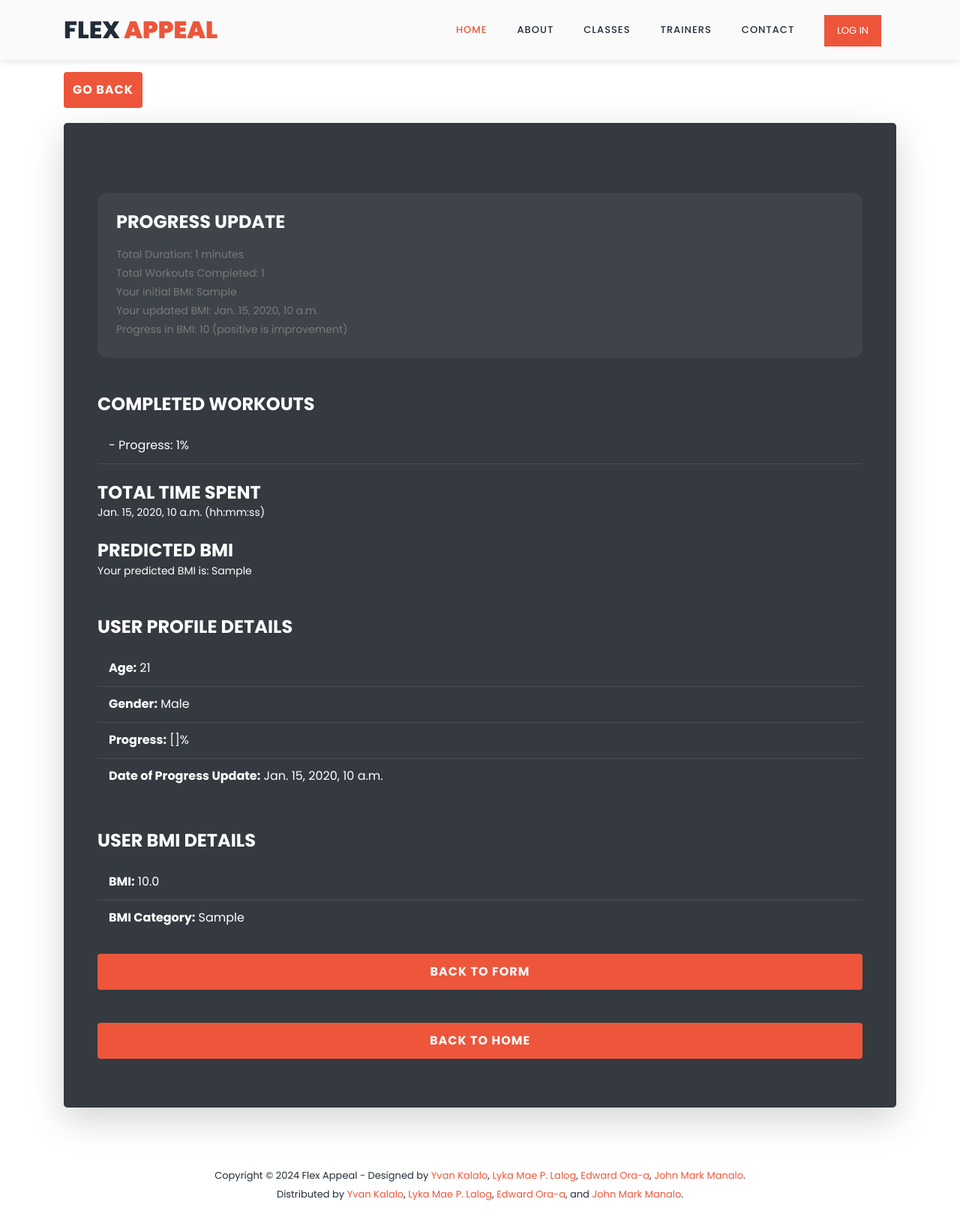
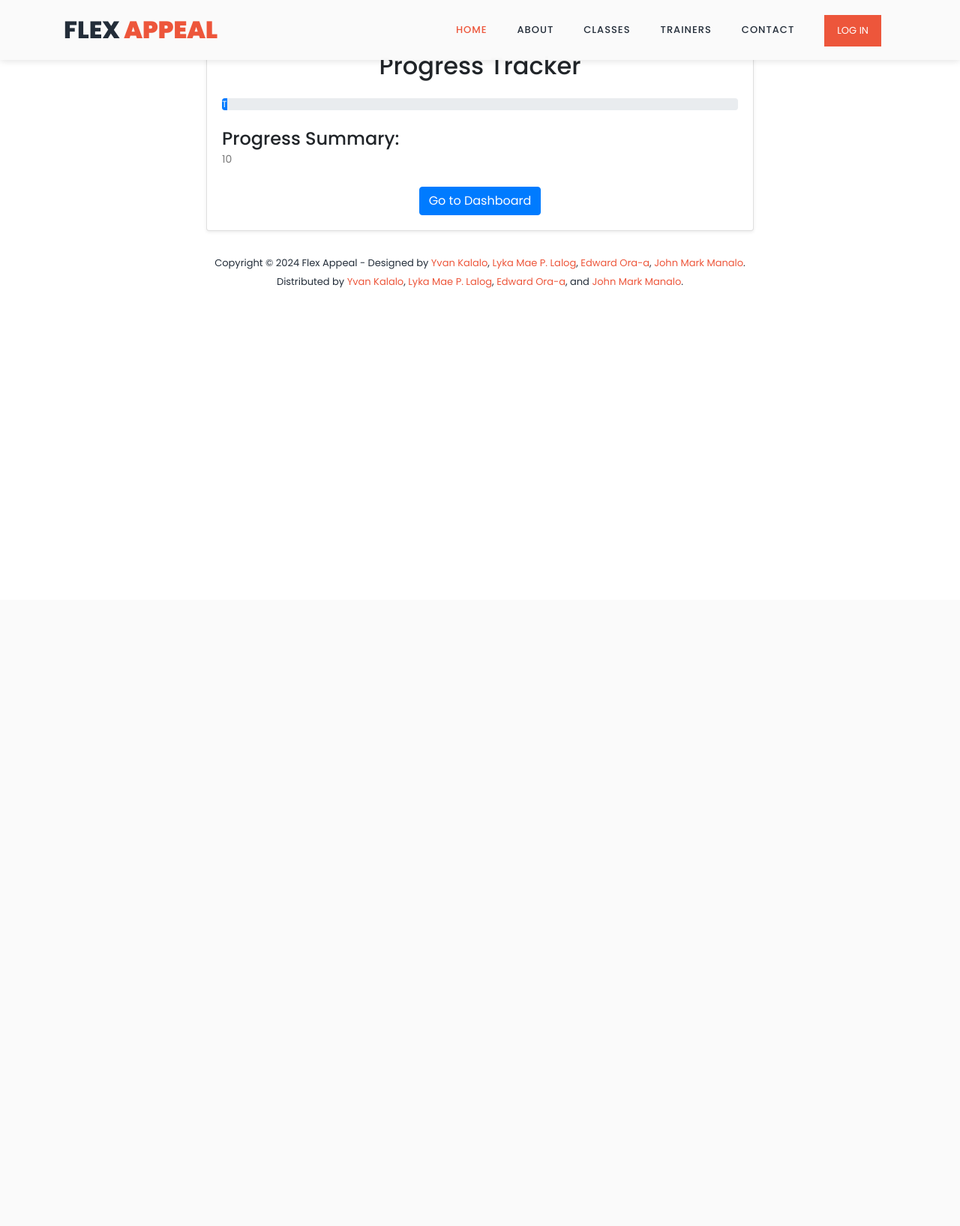
Before and after one commit to YvanLunaKalalo/gym_capstone, a Django app: template machine_learning/templates/progress_tracker.html in a window 1280 px wide. Shown: the whole page at 75% size. After the commit the page ends 384 px from the top, so only its background shows below. Run offline with Django 5.2, Linux system fonts and the light colour scheme; data comes from the database, SQL or seed files in the repository; tables that the repository leaves empty hold one stand-in row (values such as "Sample post"); the template is opened without the code that fills it: values that come from a table or form of the project are taken from there, most other values are stand-ins (such as "Sample title", 1, 10 or a date in 2020); parts of the project's set-up code (start-up, migrations or seed data) failed here and were passed over; some libraries are stand-ins or nearby versions.

Commit message:
My Forty One Commit

```diff
--- a/machine_learning/templates/progress_tracker.html
+++ b/machine_learning/templates/progress_tracker.html
@@ -7,169 +7,30 @@
 {% endblock %}
 
 {% block content %}
+<div class="container mt-5">
+    <div class="row justify-content-center">
+        <div class="col-lg-8 col-md-10 col-sm-12">
+            <div class="card shadow-sm">
+                <div class="card-body">
+                    <h2 class="card-title text-center">Progress Tracker</h2>
 
-<style type="text/css">
-    /* Flex styling for centering video overlay */
-    .video-overlay {
-        display: flex;
-        justify-content: center;
-        align-items: center;
-        height: 100vh;
-    }
+                    <div class="progress mt-4">
+                        <div class="progress-bar" role="progressbar" style="width: {{ total_duration }}%" aria-valuenow="{{ total_duration }}" aria-valuemin="0" aria-valuemax="100">
+                            Total Workout Duration: {{ total_duration }} minutes
+                        </div>
+                    </div>
 
-    /* Caption styling */
-    .caption {
-        text-align: center;
-        color: white;
-        font-size: 1.2rem;
-    }
+                    <div class="mt-4">
+                        <h4>Progress Summary:</h4>
+                        <p>{{ progress_message }}</p>
+                    </div>
 
-    /* Text styling for result section */
-    .result-text {
-        margin-top: 20px;
-        font-weight: bold;
-        color: white;
-        background-color: rgba(0, 0, 0, 0.6);
-        padding: 10px;
-        border-radius: 5px;
-        display: inline-block;
-    }
-
-    /* Progress container for background and padding */
-    .progress-container {
-        background-color: rgba(255, 255, 255, 0.05);
-        padding: 25px;
-        border-radius: 12px;
-    }
-
-    /* Custom progress bar color */
-    .progress-bar-custom {
-        background-color: #ed563b;
-        box-shadow: 0 3px 6px rgba(0, 0, 0, 0.3);
-    }
-
-    /* User profile list styling */
-    .user-profile ul {
-        margin: 0;
-        padding: 0;
-        list-style: none;
-    }
-
-    .list-group-item {
-        font-size: 1rem;
-        padding: 12px 15px;
-        border: none;
-        border-bottom: 1px solid rgba(255, 255, 255, 0.1);
-    }
-
-    /* Button styling */
-    .btn-custom {
-        background-color: #ed563b;
-        border: none;
-        padding: 12px;
-        text-transform: uppercase;
-        font-weight: bold;
-        letter-spacing: 1px;
-        transition: background-color 0.3s ease;
-        color: white;
-        margin-bottom: 20px;
-    }
-
-    .btn-custom:hover {
-        background-color: white;
-        color: #ed563b;
-    }
-</style>
-
-<div class="main-banner pt-5" id="top">
-    <div class="container mt-5">
-
-        <a href="{% url 'recommend' %}" class="btn btn-custom">
-            Go Back
-        </a>
-
-        <div class="card bg-dark text-white shadow-lg p-4 mb-5 rounded-lg">
-            <div class="card-body">
-
-                <!-- Progress Update Section -->
-                <div class="progress-container mt-5">
-                    <h4 class="text-uppercase font-weight-bold">Progress Update</h4>
-                    <div class="mt-3">
-                        <p>Total Duration: {{ total_duration }} minutes</p>
-                        <p>Total Workouts Completed: {{ completed_count }}</p>
-
-                        {% if bmi_progress is not None %}
-                            <p>Your initial BMI: {{ initial_bmi }}</p>
-                            <p>Your updated BMI: {{ updated_bmi }}</p>
-                            <p>Progress in BMI: {{ bmi_progress }} (positive is improvement)</p>
-                        {% else %}
-                            <p>Unable to calculate BMI progress.</p>
-                        {% endif %}
+                    <div class="text-center mt-4">
+                        <a href="{% url 'home' %}" class="btn btn-primary">Go to Dashboard</a>
                     </div>
                 </div>
-
-                <!-- Completed Workouts -->
-                <div class="mt-5">
-                    <h4 class="text-uppercase font-weight-bold">Completed Workouts</h4>
-                    <ul class="list-group mt-3">
-                        {% for completed_workout in completed_workouts %}
-                            <li class="list-group-item bg-transparent text-white">
-                                {{ completed_workout.workout.Title }} - Progress: {{ completed_workout.progress }}%
-                            </li>
-                        {% endfor %}
-                    </ul>
-                </div>
-
-                <!-- Total Time Spent -->
-                <div class="mt-4">
-                    <h4 class="text-uppercase font-weight-bold">Total Time Spent</h4>
-                    <p class="text-white">{{ total_time_spent }} (hh:mm:ss)</p>
-                </div>
-
-                <!-- Predicted BMI -->
-                {% if predicted_bmi %}
-                    <div class="mt-4">
-                        <h4 class="text-uppercase font-weight-bold">Predicted BMI</h4>
-                        <p class="text-white">Your predicted BMI is: {{ predicted_bmi }}</p>
-                    </div>
-                {% endif %}
-
-                <!-- User profile details -->
-                <div class="user-profile mt-5">
-                    <h4 class="text-uppercase font-weight-bold">User Profile Details</h4>
-                    <ul class="list-group list-group-flush mt-3">
-                        <li class="list-group-item bg-transparent text-white"><strong>Age:</strong> {{ user_profile.Age }}</li>
-                        <li class="list-group-item bg-transparent text-white"><strong>Gender:</strong> {{ user_profile.Sex }}</li>
-                        <li class="list-group-item bg-transparent text-white"><strong>Progress:</strong> {{ progress }}%</li>
-                        <li class="list-group-item bg-transparent text-white"><strong>Date of Progress Update:</strong> {{ progress_date }}</li>
-                    </ul>
-                </div>
-
-                <!-- User BMI Details -->
-                <div class="user-profile mt-5">
-                    <h4 class="text-uppercase font-weight-bold">User BMI Details</h4>
-                    <ul class="list-group list-group-flush mt-3">
-                        <li class="list-group-item bg-transparent text-white"><strong>BMI:</strong> {{ bmi|floatformat:1 }}</li>
-                        <li class="list-group-item bg-transparent text-white"><strong>BMI Category:</strong> {{ bmi_category }}</li>
-                    </ul>
-                </div>
-
-                <!-- Buttons -->
-                <div class="mt-4 text-center">
-                    <a href="{% url 'recommend' %}" class="btn btn-custom text-light w-100">
-                        Back to Form
-                    </a>
-                </div>
-
-                <div class="mt-4 text-center">
-                    <a href="{% url 'index' %}" class="btn btn-custom text-light w-100">
-                        Back to Home
-                    </a>
-                </div>
-
             </div>
         </div>
     </div>
 </div>
-
 {% endblock %}
--- a/machine_learning/templates/workout_recommendations.html
+++ b/machine_learning/templates/workout_recommendations.html
@@ -55,6 +55,8 @@
                     <p class="mb-1"><strong>Body Part:</strong> {{ workout.BodyPart }}</p>
                     <p class="mb-1"><strong>Equipment:</strong> {{ workout.Equipment }}</p>
                     <p class="mb-1"><strong>Level:</strong> {{ workout.Level }}</p>
+                    <p class="mb-1"><strong>Level:</strong> {{ workout_plan }}</p>
+
                   </div>
                   <form method="POST" action="{% url 'workout_session' %}" class="mt-4">
                     {% csrf_token %}
```
Also changed, not shown: machine_learning/templates/workout_session.html (+27 -63 lines), machine_learning/views.py (+28 -47 lines).
